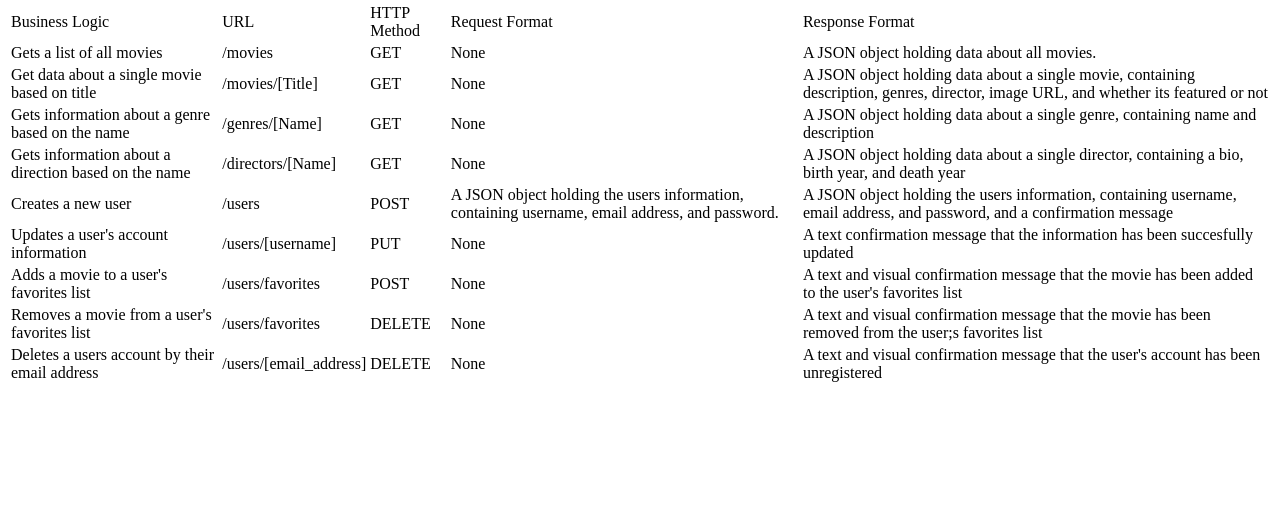
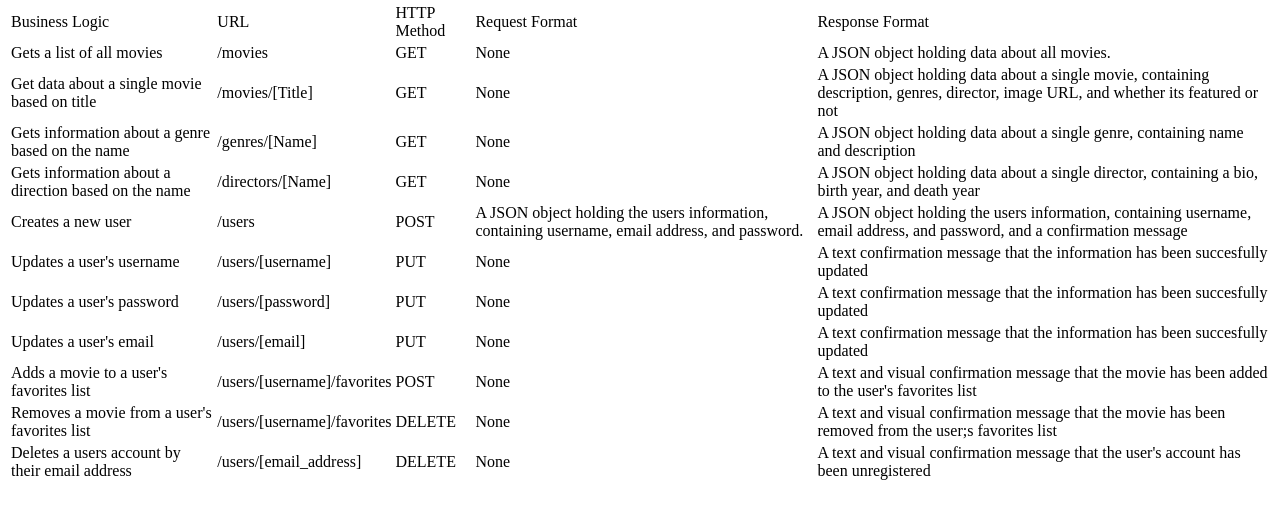
Before and after one commit to DevEke/Movie-API, a website: page public/documentation.html in a window 1280 px wide. Shown: the part 79-598 px from the top of the page. Drawn offline with Linux system fonts and the light colour scheme.

Commit message:
Added more entries into the documentation file

```diff
--- a/index.js
+++ b/index.js
@@ -60,11 +60,14 @@ let movies = [
 
 // Middleware
 app.use(express.static('public'));
+
 app.use(morgan('common'));
+
 app.use((err, req, res, next) => {
     console.error(err.stack);
     res.status(500).send("Sorry, Something went wrong!");
 });
+
 
 // GET requests
 app.get('/', (req, res) => {
@@ -120,6 +123,7 @@ app.put('/users/:password', (req, res) => {
     res.status(200).send(message);
 })
 
+
 //DELETE Requests
 app.delete('/users/:username/favorites', (req, res) => {
     let message = 'Successful DELETE request to remove a movie from the user\'s favorite list';
--- a/public/documentation.html
+++ b/public/documentation.html
@@ -53,22 +53,36 @@
           <td>A JSON object holding the users information, containing username, email address, and password, and a confirmation message</td>
         </tr>
         <tr>
-          <td>Updates a user's account information</td>
+          <td>Updates a user's username</td>
           <td>/users/[username]</td>
           <td>PUT</td>
           <td>None</td>
           <td>A text confirmation message that the information has been succesfully updated</td>
         </tr>
         <tr>
+          <td>Updates a user's password</td>
+          <td>/users/[password]</td>
+          <td>PUT</td>
+          <td>None</td>
+          <td>A text confirmation message that the information has been succesfully updated</td>
+        </tr>
+        <tr>
+          <td>Updates a user's email</td>
+          <td>/users/[email]</td>
+          <td>PUT</td>
+          <td>None</td>
+          <td>A text confirmation message that the information has been succesfully updated</td>
+        </tr>
+        <tr>
           <td>Adds a movie to a user's favorites list</td>
-          <td>/users/favorites</td>
+          <td>/users/[username]/favorites</td>
           <td>POST</td>
           <td>None</td>
           <td>A text and visual confirmation message that the movie has been added to the user's favorites list</td>
         </tr>
         <tr>
           <td>Removes a movie from a user's favorites list</td>
-          <td>/users/favorites</td>
+          <td>/users/[username]/favorites</td>
           <td>DELETE</td>
           <td>None</td>
           <td>A text and visual confirmation message that the movie has been removed from the user;s favorites list</td>
```
